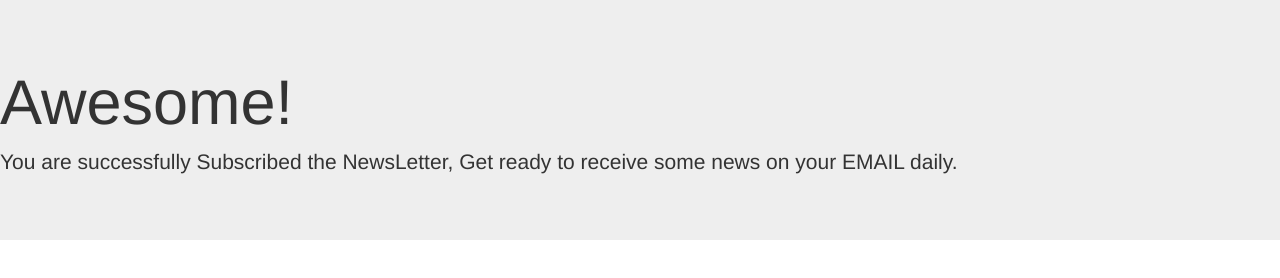
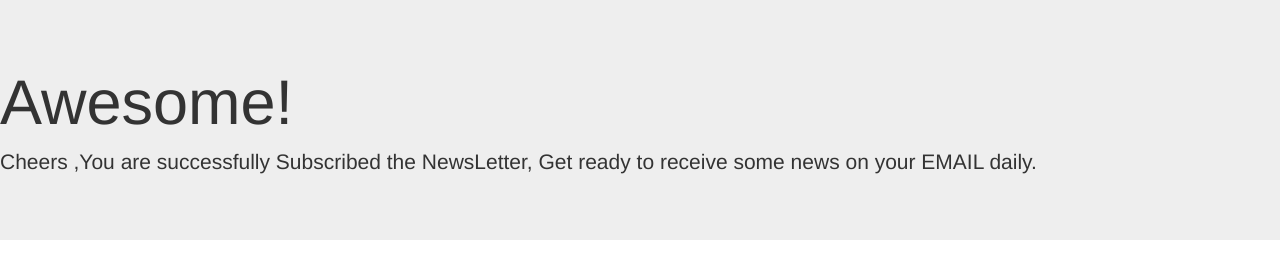
Before and after one commit to tapishsharma/NewsLetter-SignUp, a website: page success.html in a window 1280 px wide. Drawn offline with nearby package versions, Linux system fonts and the light colour scheme.

Commit message:
checking

```diff
--- a/success.html
+++ b/success.html
@@ -9,7 +9,7 @@
   <body>
     <div class="jumbotron">
   <h1 class="display-4">Awesome!</h1>
-  <p class="lead">You are successfully Subscribed the NewsLetter, Get ready to receive some news on your EMAIL daily.</p>
+  <p class="lead">Cheers ,You are successfully Subscribed the NewsLetter, Get ready to receive some news on your EMAIL daily.</p>
 </div>
   </body>
 </html>
```
